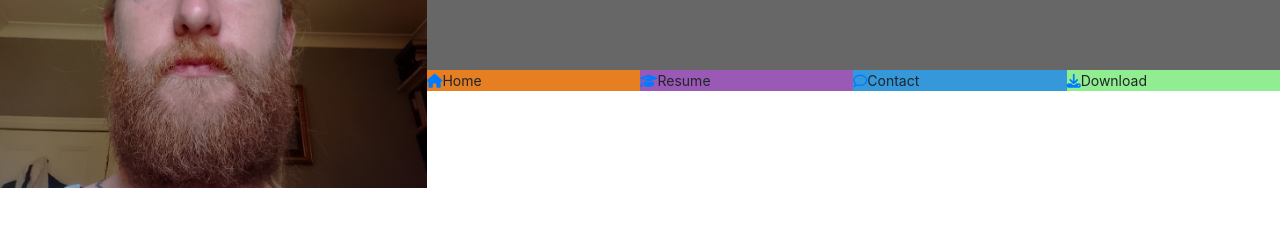
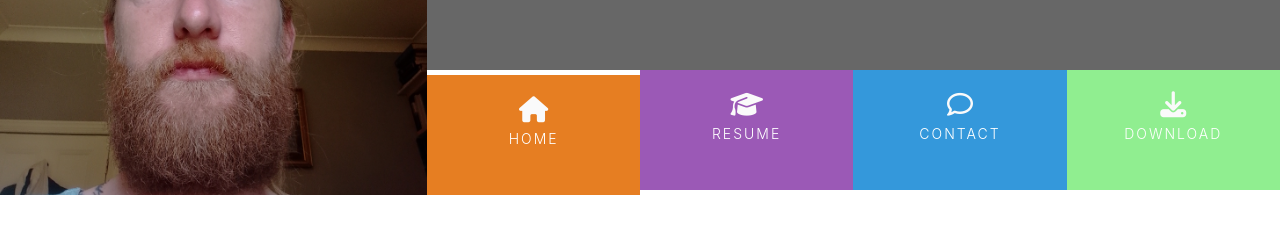
Before and after one commit to JohnHookes/Resume-Project-John-Hookes, a plain HTML site: page index.html in a window 1280 px wide. Shown: the part 172-406 px from the top of the page. Drawn offline with nearby package versions, Linux system fonts and the light colour scheme.

Commit message:
added hover button

```diff
--- a/assets/css/style.css
+++ b/assets/css/style.css
@@ -72,7 +72,50 @@ header {
     font-size: 0;
 }
 
+#nav{
+    margin:0;
+}
+
 #nav li {
     font-size: 14px;
     padding: 0;
 }
+
+.menuitem{
+    height: 120px;
+    text-align: center;
+    padding: 0;
+}
+
+.menuitem a {
+    width: 100%;
+    text-decoration: none;
+    color: #ffffff;
+    height: 120px;
+}
+
+
+.menuitem a i {
+    padding-top: 22px;
+    display: block;
+    color: #fafafa;
+    font-size: 26px;
+}
+
+.menuitem span {
+    display: block;
+    width: 100%;
+    padding: 5px;
+    text-align: center;
+    text-transform: uppercase;
+    font-size: 14px;
+    font-weight: 300;
+    letter-spacing: 2px;
+}
+
+/*---------------- hover css */
+
+.hvr-sweep-to-bottom:before {
+    background:  rgba(0, 0, 0, 0.2);
+    height: 120px;
+}
--- a/index.html
+++ b/index.html
@@ -10,6 +10,8 @@
         integrity="sha384-+d0P83n9kaQMCwj8F4RJB66tzIwOKmrdb46+porD/OvrJ+37WqIM7UoBtwHO6Nlg" crossorigin="anonymous">
     <link rel="stylesheet" href="https://fonts.googleapis.com/css2">
     <link rel="stylesheet" href="assets/css/style.css" type="text/css">
+    <link rel="stylesheet" href="https://cdnjs.cloudflare.com/ajax/libs/hover.css/2.3.1/css/hover-min.css" type="text/css">
+
     <script src="https://kit.fontawesome.com/0fd9436766.js" crossorigin="anonymous"></script>
     <title>Rosie</title>
 </head>
@@ -30,16 +32,19 @@
                 <div class="row no-gutters">
                     <div class="col">
                         <ul id="nav" class="list-inline menucontainer">
-                            <li class="col-6 col-sm-3 ui-menu-color-home list-inline-item">
-                                <a href="#"><i class="fa-solid fa-house" aria-hidden="true"></i></a><span>Home</span></a>
-                            <li class="col-6 col-sm-3 ui-menu-color-resume list-inline-item">
-                                <a href="#"><i class="fa-solid fa-graduation-cap" aria-hidden="true"></i></a><span>Resume</span></a>
+                            <li class="col-6 col-sm-3 ui-menu-color-home list-inline-item menuitem">
+                                <a href="#" class="hvr-sweep-to-bottom"><i class="fa-solid fa-house" aria-hidden="true"></i><span>Home</span></a>
+                            <li class="col-6 col-sm-3 ui-menu-color-resume list-inline-item menuitem">
+                                <a href="#"><i class="fa-solid fa-graduation-cap"
+                                        aria-hidden="true"></i><span>Resume</span></a>
                             </li>
-                            <li class="col-6 col-sm-3 ui-menu-color-contact list-inline-item">
-                                <a href="#"><i class="fa-regular fa-comment" aria-hidden="true"></i></a><span>Contact</span></a>
+                            <li class="col-6 col-sm-3 ui-menu-color-contact list-inline-item menuitem">
+                                <a href="#"><i class="fa-regular fa-comment"
+                                        aria-hidden="true"></i><span>Contact</span></a>
                             </li>
-                            <li class="col-6 col-sm-3 ui-menu-color-download list-inline-item">
-                                <a href="#"><i class="fa-solid fa-download" aria-hidden="true"></i></a><span>Download</span></a>
+                            <li class="col-6 col-sm-3 ui-menu-color-download list-inline-item menuitem">
+                                <a href="#"><i class="fa-solid fa-download"
+                                        aria-hidden="true"></i><span>Download</span></a>
                             </li>
                             </li>
                         </ul>
```
